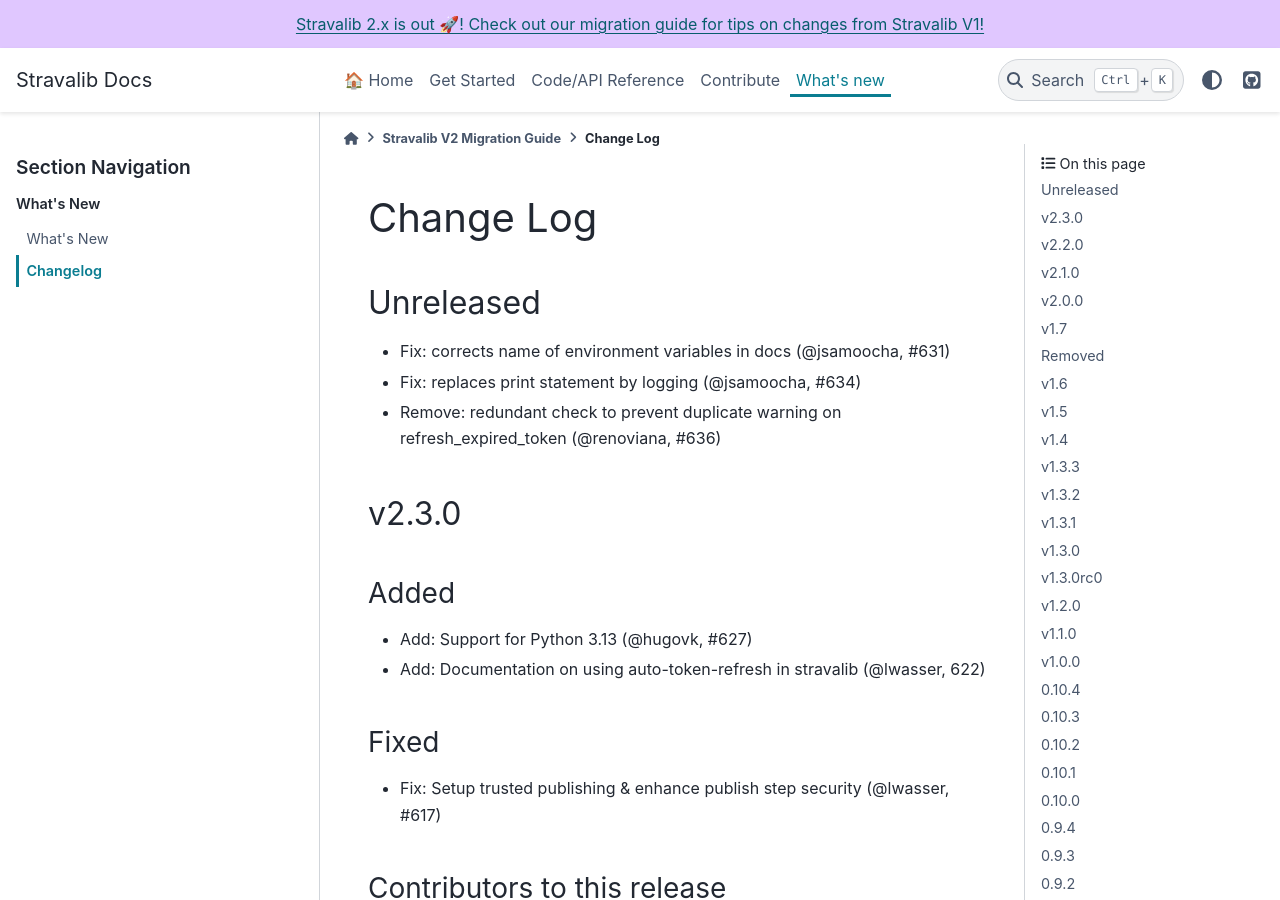
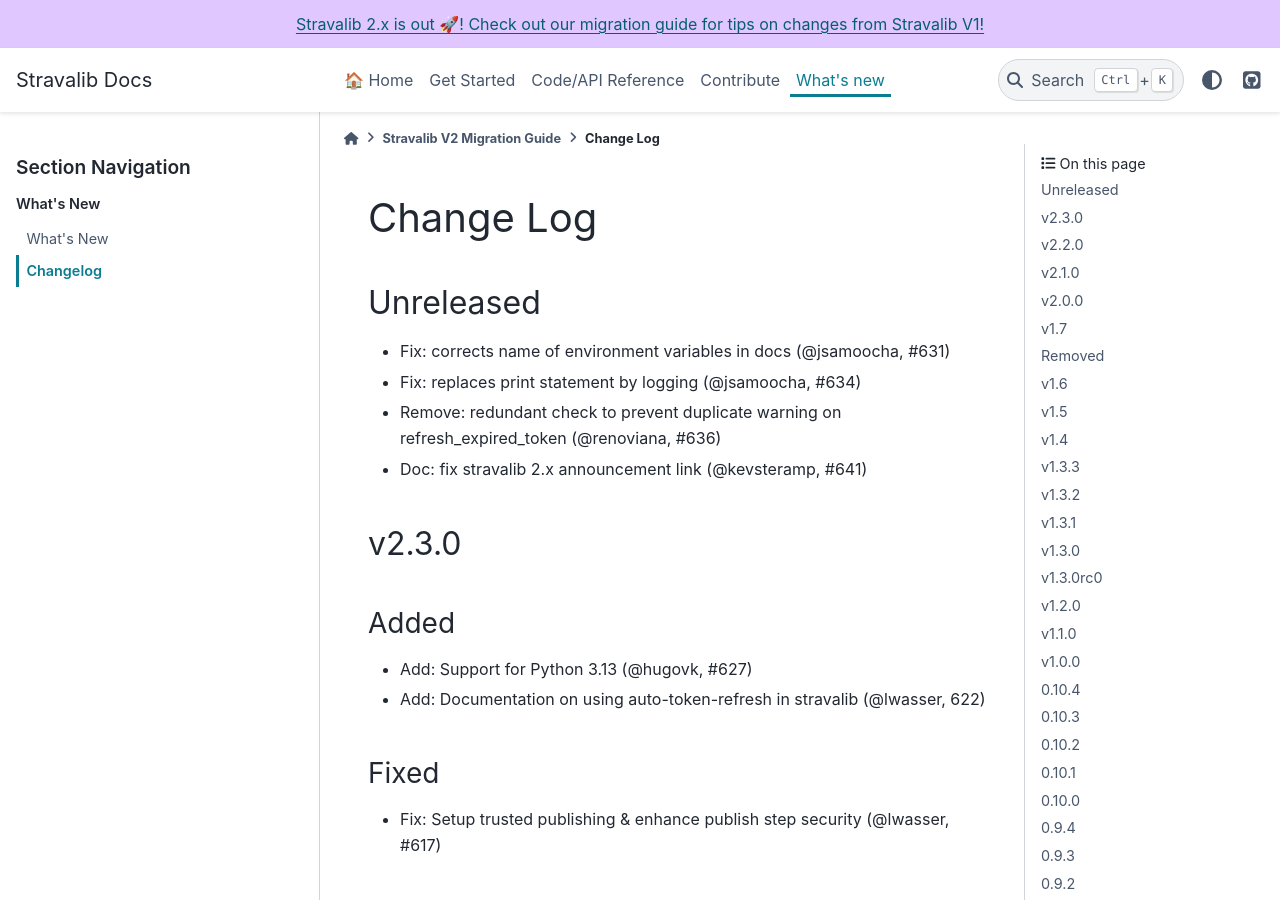
Before and after one commit to stravalib/stravalib, a Sphinx documentation site: the page built from docs/whats-new/changelog.md, in a window 1280 px wide and 900 px high. Built offline with Sphinx 7.4.7 and the PyData theme 0.15.4, drawn with Linux system fonts in a browser that asks for light colours; the version number could not be read and is left out; some of the changed lines change nothing that is shown.

Commit message:
Doc: fix stravalib 2.x announcement link (#641)
* fix announcement href link

* add to changelog

```diff
--- a/changelog.md
+++ b/changelog.md
@@ -5,6 +5,7 @@
 - Fix: corrects name of environment variables in docs (@jsamoocha, #631)
 - Fix: replaces print statement by logging (@jsamoocha, #634)
 - Remove: redundant check to prevent duplicate warning on refresh_expired_token (@renoviana, #636)
+- Doc: fix stravalib 2.x announcement link (@kevsteramp, #641)
 
 ## v2.3.0
 
--- a/docs/conf.py
+++ b/docs/conf.py
@@ -112,7 +112,7 @@
     # "navbar_align": "left",  # [left, content, right] For testing that the navbar items align properly
     "github_url": "https://github.com/stravalib/stravalib",
     "footer_start": ["copyright"],
-    "announcement": "<a href='whats-new/stravalib-2.html'>Stravalib 2.x is out 🚀! Check out our migration guide for tips on changes from Stravalib V1!</a>",
+    "announcement": "<a href='/en/latest/whats-new/stravalib-2.html'>Stravalib 2.x is out 🚀! Check out our migration guide for tips on changes from Stravalib V1!</a>",
 }
 
 html_context = {
```
